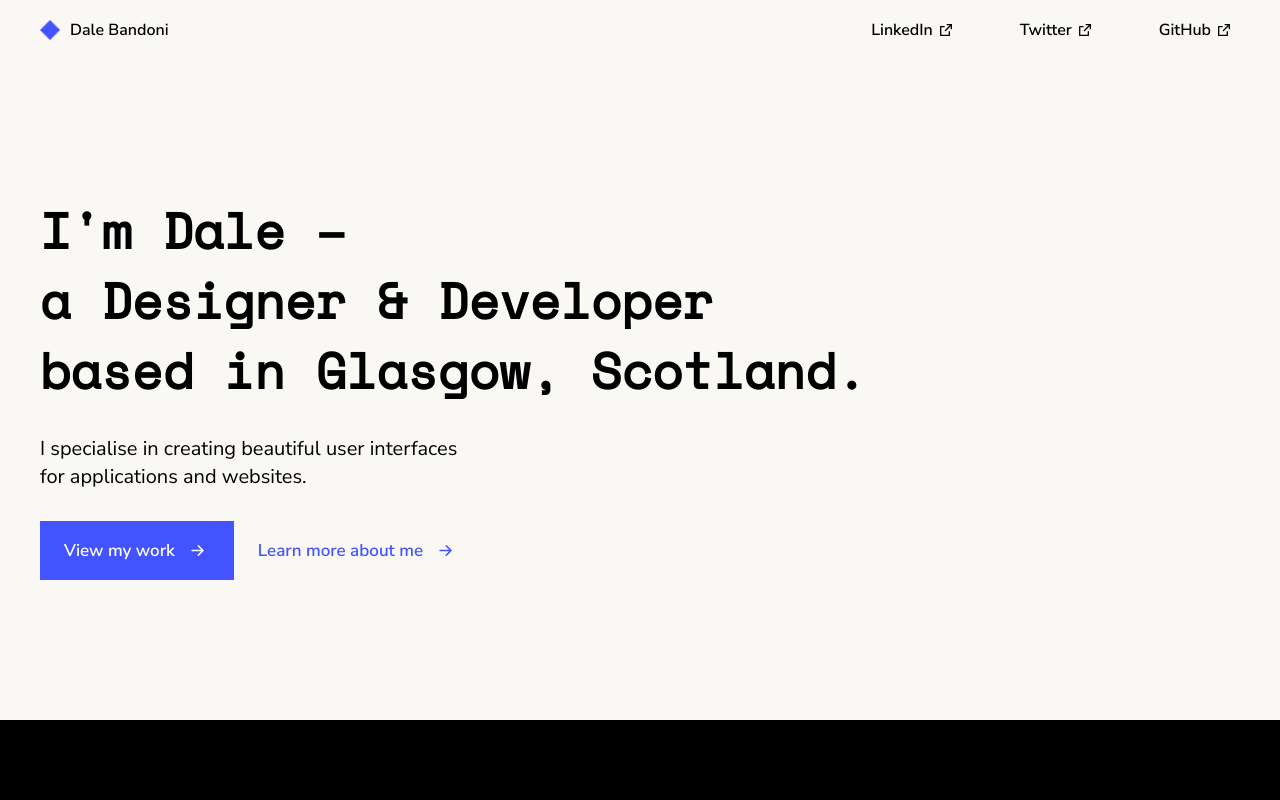
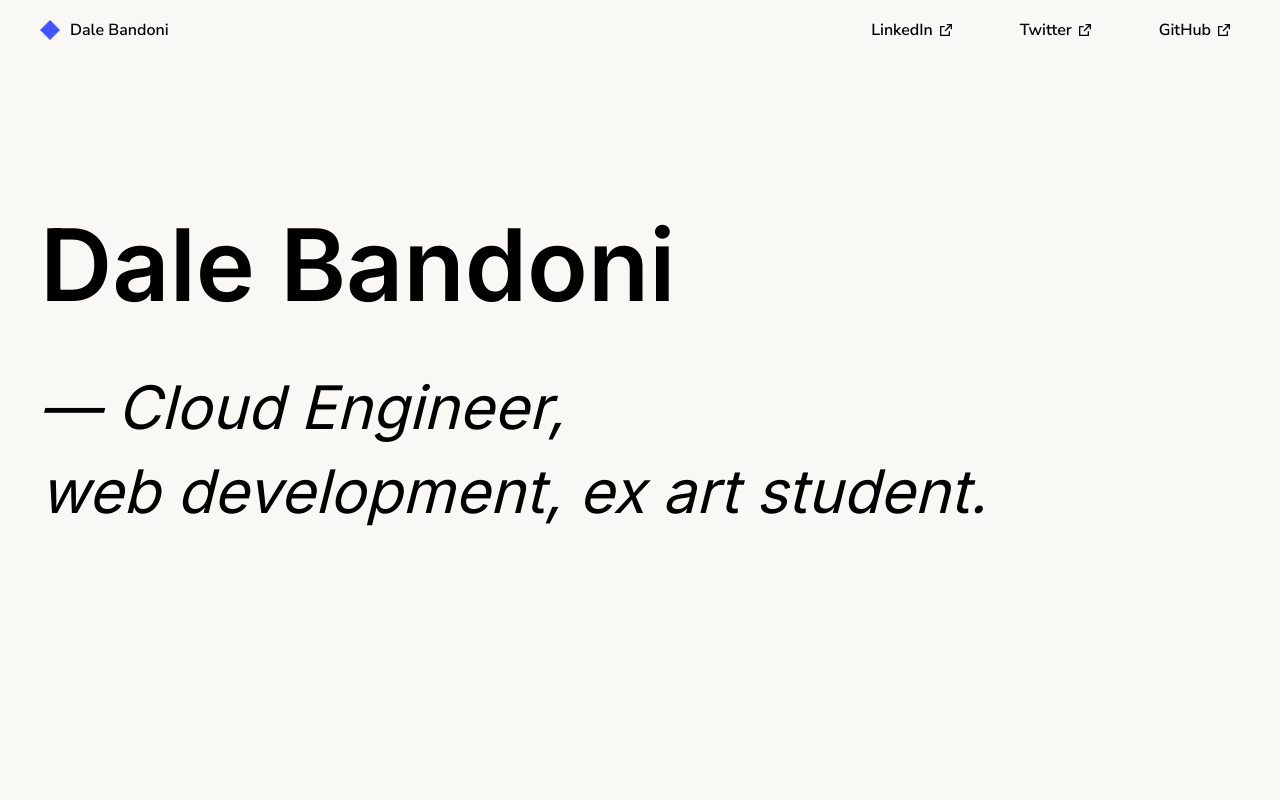
Before and after one commit to dalebandoni/portfolio-site, a Next.js app: page / in a window 1280 px wide. Shown: the top 800 px of the page. Built offline with nearby package versions, Linux system fonts and the light colour scheme.

Commit message:
created maintenance branch

```diff
--- a/package.json
+++ b/package.json
@@ -11,7 +11,7 @@
     "@emotion/react": "^11.1.5",
     "@emotion/styled": "^11.1.5",
     "animate.css": "^4.1.1",
-    "next": "10.0.5",
+    "next": "^12.0.9",
     "next-images": "^1.7.0",
     "react": "17.0.1",
     "react-dom": "17.0.1",
--- a/pages/index.js
+++ b/pages/index.js
@@ -13,10 +13,6 @@ export default function Home() {
         <link rel='icon' href='/assets/images/logoIcon.png' />
       </Head>
       <Intro />
-      <JobProspect />
-      <Projects />
-      <About />
-      <Footer />
     </div>
   )
 }
--- a/sections/Intro.js
+++ b/sections/Intro.js
@@ -9,17 +9,17 @@ const StyledIntro = styled.section`
   margin-top: 13.5rem;
   margin-bottom: 14rem;
 
-
   .title {
-    font-size: 5rem;
-    font-family: 'Space Mono';
+    font-size: 10rem;
+    font-family: 'Inter';
     line-height: 140%;
     margin-bottom: 3rem;
   }
 
   .subTitle {
-    font-family: 'Nunito Sans';
-    font-size: 2rem;
+    font-family: 'Inter';
+    font-style: italic;
+    font-size: 6rem;
     line-height: 140%;
     margin-bottom: 3rem;
   }
@@ -44,37 +44,11 @@ const Intro = () => {
     <Container>
       <StyledIntro>
         <h1 className='title'>
-          I'm Dale – <br /> a Designer & Developer <br /> based in Glasgow,
-          Scotland.
+          Dale Bandoni <br />
         </h1>
         <p className='subTitle'>
-          I specialise in creating beautiful user interfaces <br /> for
-          applications and websites.
+          — Cloud Engineer, <br /> web development, ex art student.
         </p>
-        <Link
-          activeClass='active'
-          to='projects'
-          spy={true}
-          smooth={true}
-          duration={1000}
-        >
-          <Button>
-            View my work
-            <BsArrowRightShort className='ctaIcon' />
-          </Button>
-        </Link>
-        <Link
-          activeClass='active'
-          to='about'
-          spy={true}
-          smooth={true}
-          duration={1000}
-        >
-          <Button inverse>
-            Learn more about me
-            <BsArrowRightShort className='ctaIcon' />
-          </Button>
-        </Link>
       </StyledIntro>
     </Container>
   )
--- a/styles/globals.css
+++ b/styles/globals.css
@@ -1,5 +1,5 @@
 @import url('https://fonts.googleapis.com/css2?family=Nunito+Sans:wght@400;600;700&family=Space+Mono&display=swap');
-
+@import url('https://fonts.googleapis.com/css2?family=Inter:wght@400;600&display=swap');
 *,
 html,
 body {
```
Also changed, not shown: 1 other file (tests, documents, lock files or other folders).
